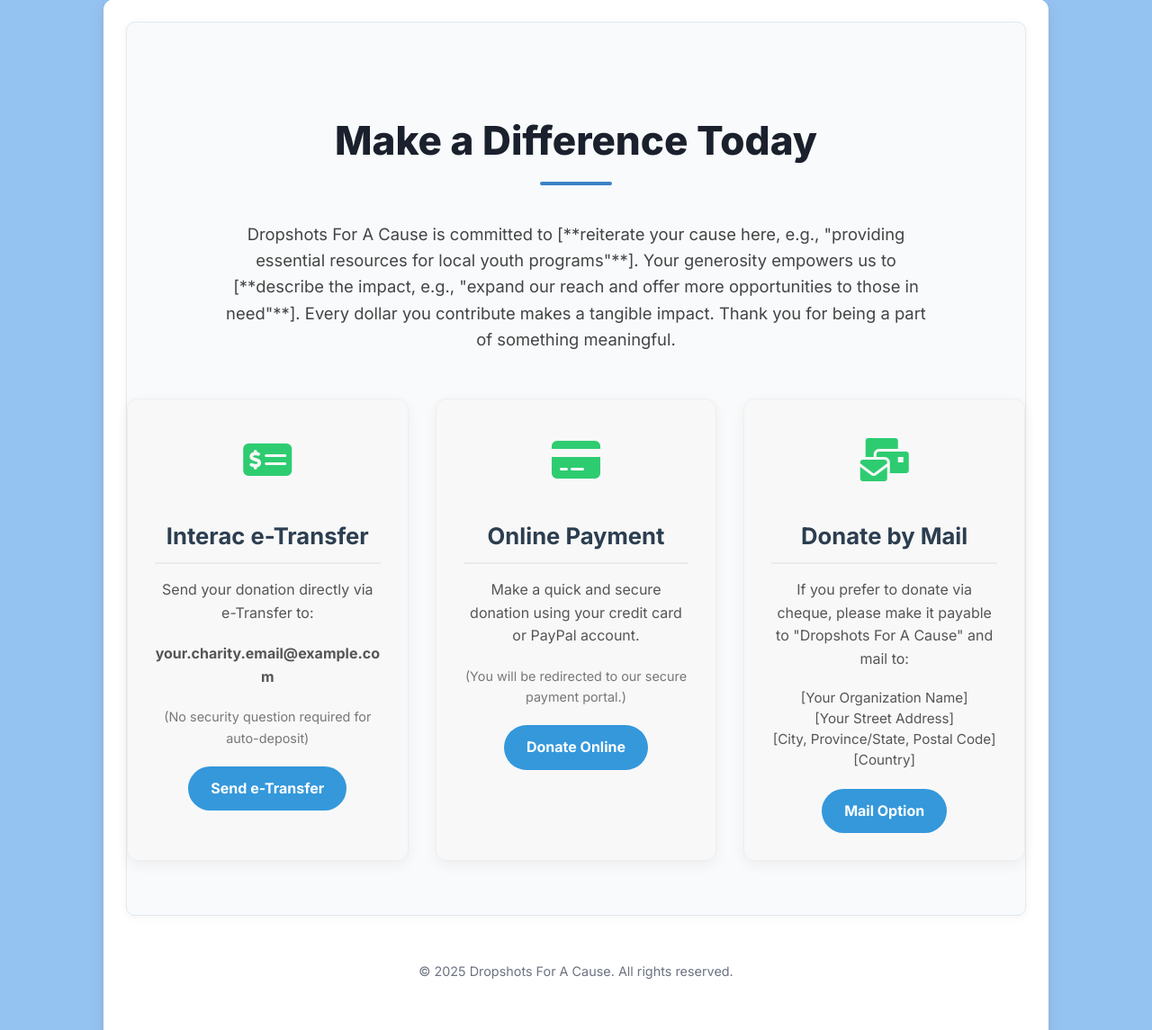
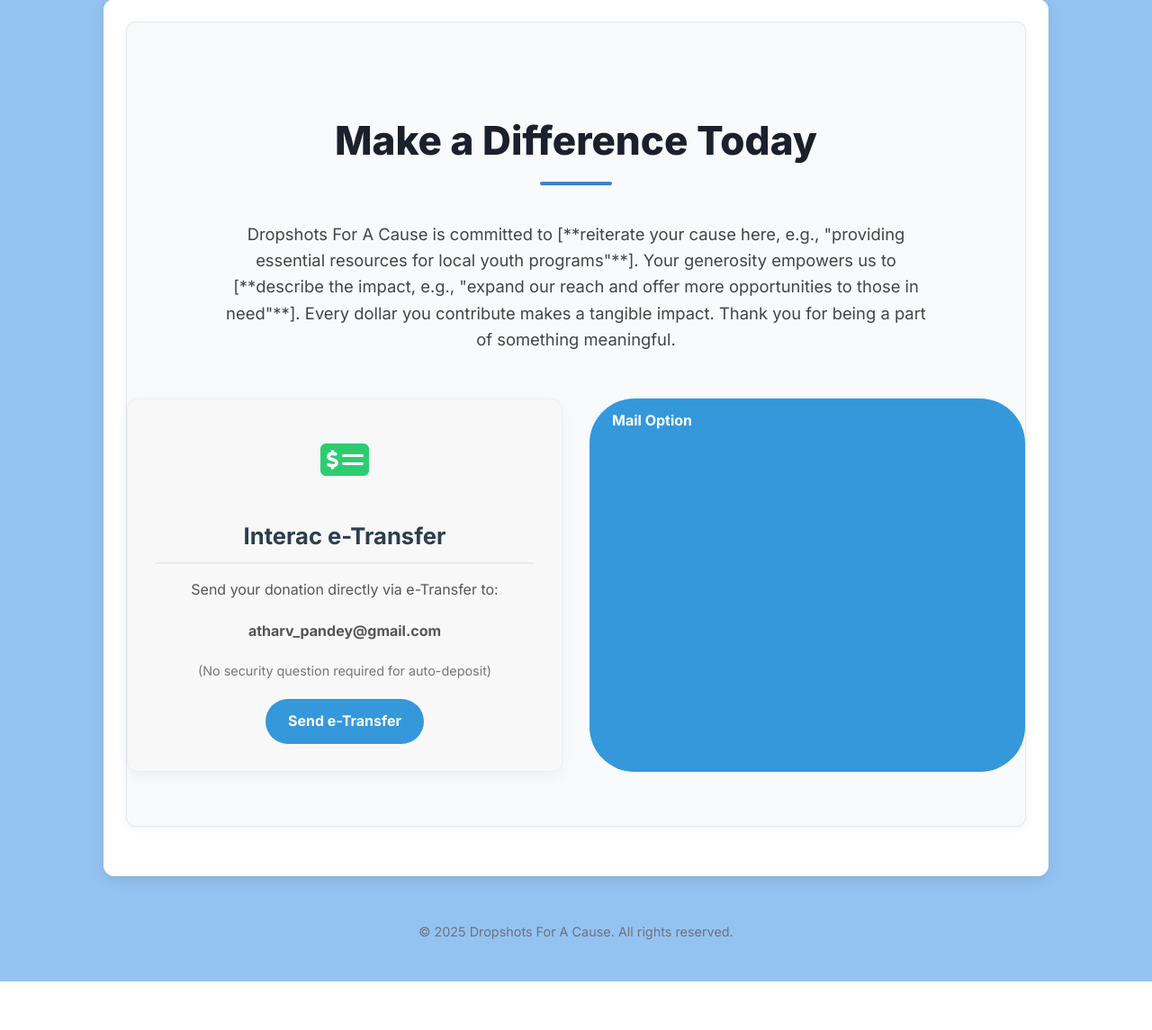
Before and after one commit to theonesomebodey/Badminton-website, a Flask app: page /donate.html in a window 1280 px wide. Shown: the part 567-1712 px from the top of the page at 90% size. After the commit the page ends 1658 px from the top, so only its background shows below. Run offline with Flask 3, Linux system fonts and the light colour scheme.

Commit message:
Update donate.html

```diff
--- a/templates/donate.html
+++ b/templates/donate.html
@@ -110,29 +110,12 @@
                     <div class="method-icon"><i class="fas fa-money-check-alt"></i></div>
                     <h3>Interac e-Transfer</h3>
                     <p>Send your donation directly via e-Transfer to:</p>
-                    <p class="interac-email">your.charity.email@example.com</p>
+                    <p class="interac-email">atharv_pandey@gmail.com</p>
                     <p style="font-size: 0.9em; color: #777;">(No security question required for auto-deposit)</p>
                     <a href="mailto:your.charity.email@example.com" class="donate-button">Send e-Transfer</a>
                 </div>
 
-                <div class="donate-method-card">
-                    <div class="method-icon"><i class="fas fa-credit-card"></i></div>
-                    <h3>Online Payment</h3>
-                    <p>Make a quick and secure donation using your credit card or PayPal account.</p>
-                    <p style="font-size: 0.9em; color: #777;">(You will be redirected to our secure payment portal.)</p>
-                    <a href="https://example.com/your-donation-portal" target="_blank" class="donate-button">Donate Online</a>
-                </div>
 
-                <div class="donate-method-card">
-                    <div class="method-icon"><i class="fas fa-mail-bulk"></i></div>
-                    <h3>Donate by Mail</h3>
-                    <p>If you prefer to donate via cheque, please make it payable to "Dropshots For A Cause" and mail to:</p>
-                    <p style="font-size: 0.95em; line-height: 1.5; color: #555;">
-                        [Your Organization Name]<br>
-                        [Your Street Address]<br>
-                        [City, Province/State, Postal Code]<br>
-                        [Country]
-                    </p>
                     <a href="#" class="donate-button disabled" onclick="return false;">Mail Option</a>
                 </div>
             </div>
```
